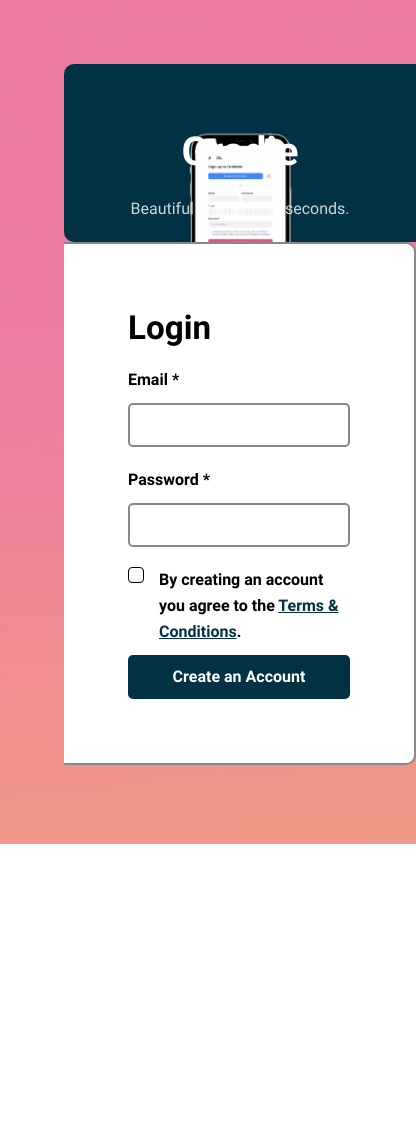
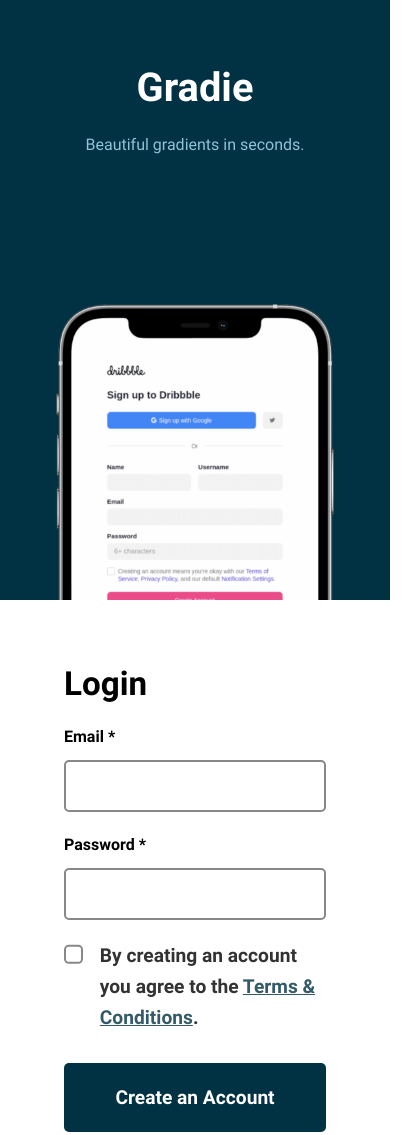
Before and after one commit to TheLiz/Gradie, a plain HTML site: page index.html in a window 390 px wide. Shown: the whole page, 416 px wide, since content can reach past the window. Before the commit the page ends 844 px from the top, so only its background shows below. Drawn offline with Linux system fonts and the light colour scheme.

Commit message:
Styling updates
Added mobile styles for tablet and phones. Tweaked focus states, padding, and text sizes for smaller screens.

```diff
--- a/style.css
+++ b/style.css
@@ -78,9 +78,9 @@
 :root {
   --color__white: #fff;
   --color__teal: #013243;
+  --color__ice: #8FC3D6;
   --color__dark: #000;
   --color__grey: #888;
-  --color__sheer-white: rgba(255,255,255,.8);
 
   --focus__ring: 0 0 0 5px;
 
@@ -109,6 +109,7 @@ html {font-size: var(--text__base);}
 
 body {
   background: url(assets/img/bg-gradient.jpg) var(--color__white) no-repeat;
+  background-size: cover;
   color: var(--color__dark);
   font-family: var(--font__stack);
   font-size: var(--text__preset-6);
@@ -244,6 +245,8 @@ button.button {
     color: var(--color__white);
   }
 
+  .button__primary:focus {box-shadow: var(--focus__ring) var(--color__grey);}
+
 
 
 
@@ -271,7 +274,8 @@ button.button {
         width: 1em;
         height: 1em;
         border-radius: .25em;
-        border: .1em solid currentColor;
+        border: 2px solid var(--color__grey);
+        transform: translateY(.25em);
       }
         .checkbox__control svg {
           transition: transform .1s ease-in 25ms;
@@ -282,6 +286,15 @@ button.button {
           transform: scale(1);
         }
 
+        .checkbox__label {
+          opacity: .8;
+          transition: 180ms all ease-in-out;
+        }
+
+    .checkbox__input input:focus + .checkbox__control {
+      box-shadow: var(--focus__ring) var(--color__teal);
+    }
+
 .input {
   font-size: var(--text__preset-6);
   padding: .25em .5em;
@@ -290,6 +303,10 @@ button.button {
   border-radius: 5px;
   transition: 180ms all ease-in-out;
 }
+  .input:focus {
+    box-shadow: var(--focus__ring) var(--color__teal);
+    outline: 2px solid transparent;
+  }
 
 .input:not(textarea),
 .input:not([type=checkbox]) {
@@ -312,7 +329,7 @@ button.button {
   margin: var(--m__center);
 }
   .layout__sign-up .preview {
-    border-radius: 10px 0 0 10px;
+    border-radius: .625rem 0 0 .625rem;
     padding: 4rem 4rem 0 4rem;
     text-align: center;
     background-image: url(assets/img/iphone-mockup.png);
@@ -334,12 +351,51 @@ button.button {
     }
       .sign-up__form .input {margin: 0 0 1.25rem 0;}
 
+      .sign-up__form .button {margin: 1.25rem 0 0 0;}
+
 @media (max-width: 64rem) {
+  a.button, button.button {
+    font-size: var(--text__preset-5);
+    padding: 1.25em .25em;
+  }
+
+  .input:not(textarea),
+  .input:not([type=checkbox]) {
+    height: 3.25rem;
+  }
+
+  .checkbox {font-size: var(--text__preset-5);}
+
   .layout__sign-up {
     grid-template-columns: 1fr;
+    max-width: 37.5rem;
+    margin: var(--m__center);
   }
 
-  .layout__sign-up .preview {}
+  .layout__sign-up .preview {
+    border-radius: .625rem .625rem 0 0;
+    min-height: 37.5rem;
+  }
+
+  .layout__sign-up .sign-up__form {
+    border: 2px solid var(--color__grey);
+    border-radius: 0 0 .625rem .625rem;
+  }
+}
+
+@media (max-width: 36rem) {
+  body {background-image: none;}
+
+  .layout__sign-up {
+    width: 100%;
+    margin: 0;
+    padding: 0;
+  }
+
+  .layout__sign-up .preview,
+  .layout__sign-up .sign-up__form {border-radius: 0;}
+
+  .layout__sign-up .sign-up__form {border: none;}
 }
 
 
@@ -348,9 +404,9 @@ button.button {
 /* #THEMES ================================================== */
 .theme__dark {
   background-color: var(--color__teal);
-  color: var(--color__white);
+  color: var(--color__ice);
 }
-  .theme__dark p {color: var(--color__sheer-white);}
+  .theme__dark h1 {color: var(--color__white);}
 
 .theme__light {
   background-color: var(--color__white);
```
